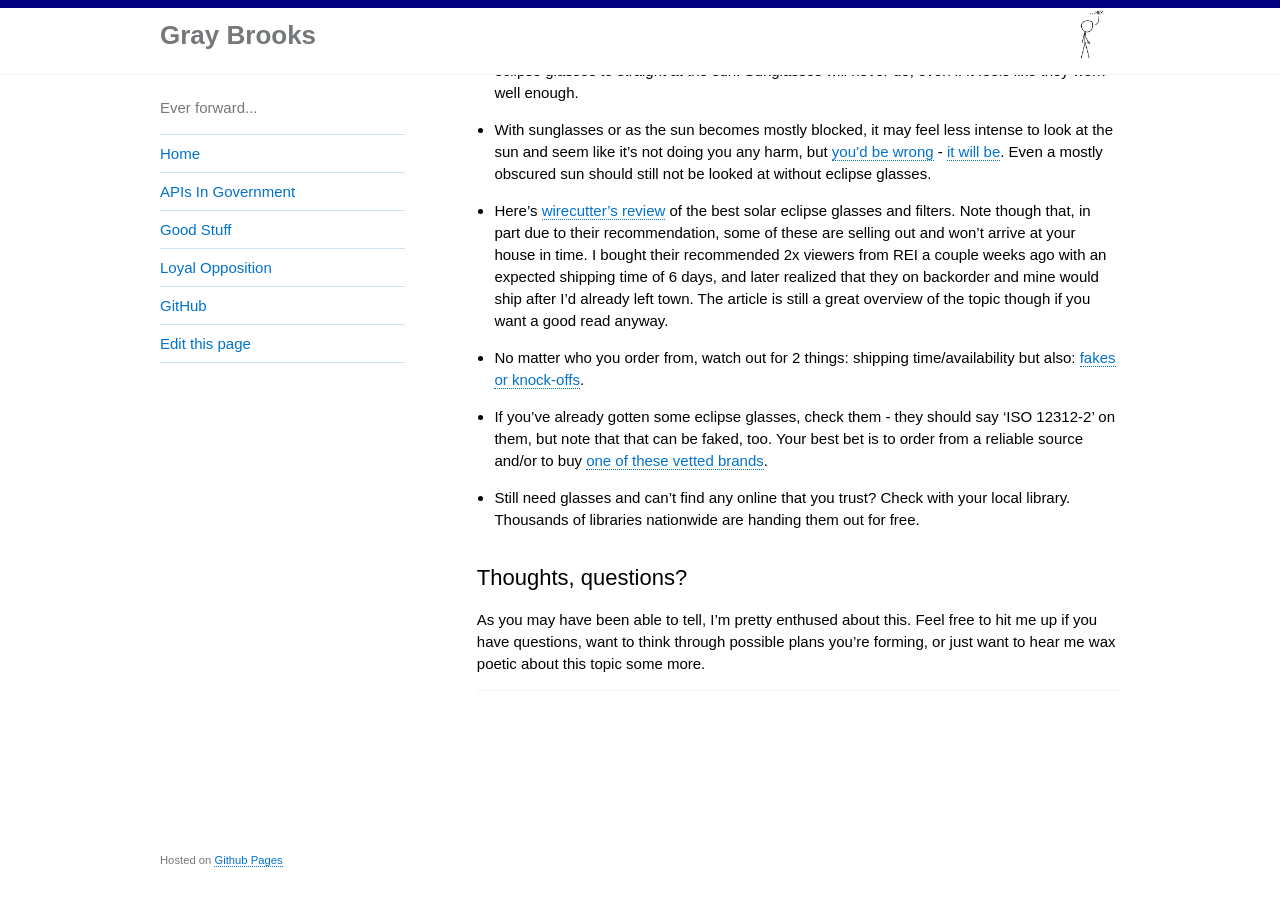
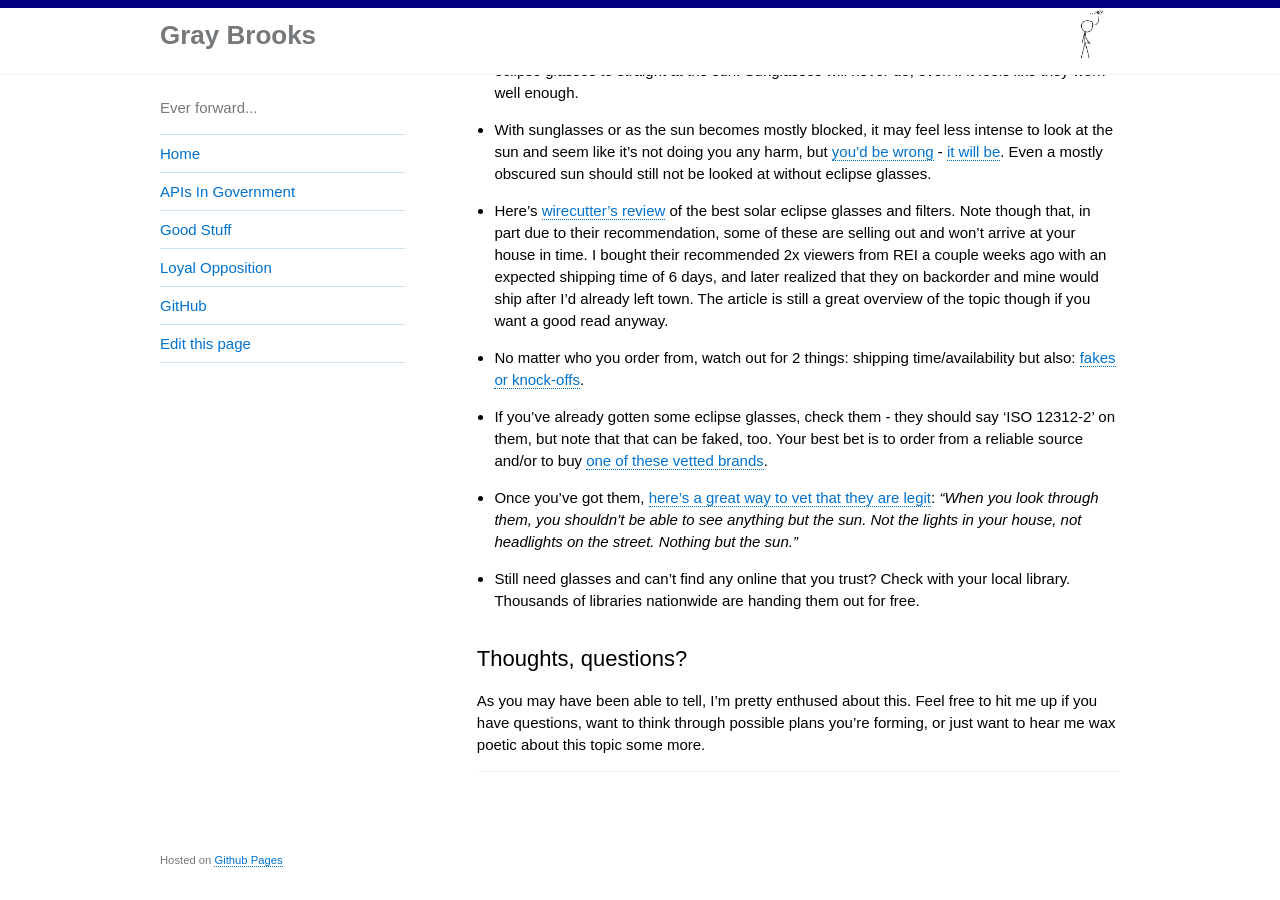
Before and after one commit to gbinal/gbinal.github.com, a Jekyll site: the page built from pages/eclipse.md, in a window 1280 px wide and 900 px high, scrolled down 4526 px. Built offline with Jekyll 4.4.1, drawn with Linux system fonts in a browser that asks for light colours.

Commit message:
adding a blurb

```diff
--- a/pages/eclipse.md
+++ b/pages/eclipse.md
@@ -123,6 +123,7 @@ Nope.  If you haven't traveled overseas for it, whatever you're remembering was
 * Here's [wirecutter's review](http://thewirecutter.com/reviews/best-solar-eclipse-glasses-and-filters/) of the best solar eclipse glasses and filters. Note though that, in part due to their recommendation, some of these are selling out and won't arrive at your house in time.  I bought their recommended 2x viewers from REI a couple weeks ago with an expected shipping time of 6 days, and later realized that they on backorder and mine would ship after I'd already left town.  The article is still a great overview of the topic though if you want a good read anyway.
 * No matter who you order from, watch out for 2 things: shipping time/availability but also: [fakes or knock-offs](https://www.washingtonpost.com/business/get-there/dont-be-blindsided-during-the-eclipse/2017/08/01/437348b2-76d0-11e7-8f39-eeb7d3a2d304_story.html).
 * If you've already gotten some eclipse glasses, check them - they should say ‘ISO 12312-2’ on them, but note that that can be faked, too.  Your best bet is to order from a reliable source and/or to buy [one of these vetted brands](https://eclipse.aas.org/resources/solar-filters).
+* Once you've got them, [here's a great way to vet that they are legit](https://www.washingtonpost.com/news/capital-weather-gang/wp/2017/08/04/vendors-may-be-selling-fake-solar-eclipse-glasses-heres-how-to-make-sure-yours-are-real/?utm_term=.75a417ecde11): _"When you look through them, you shouldn’t be able to see anything but the sun. Not the lights in your house, not headlights on the street. Nothing but the sun."_
 * Still need glasses and can't find any online that you trust?  Check with your local library.  Thousands of libraries nationwide are handing them out for free.
 
 
```
